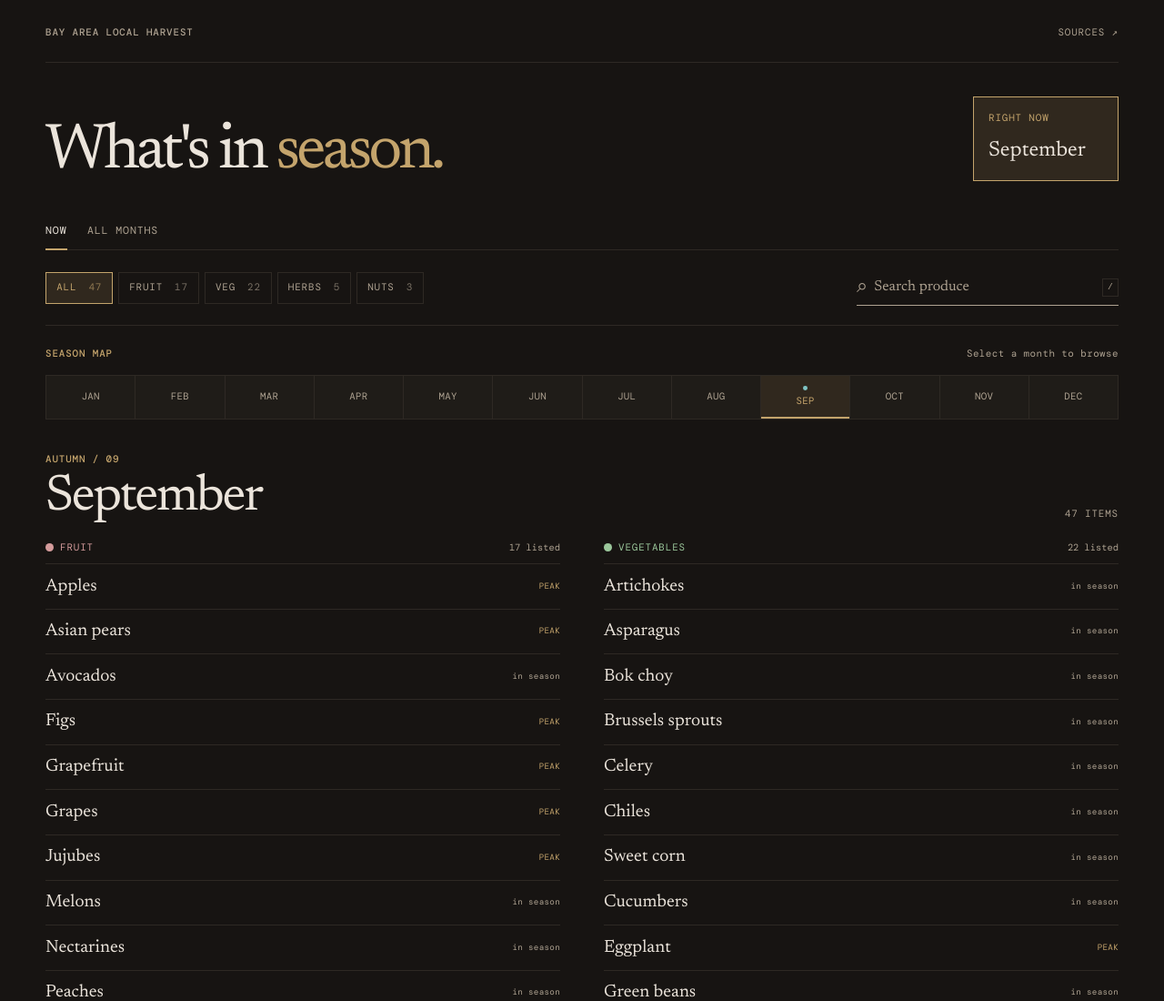
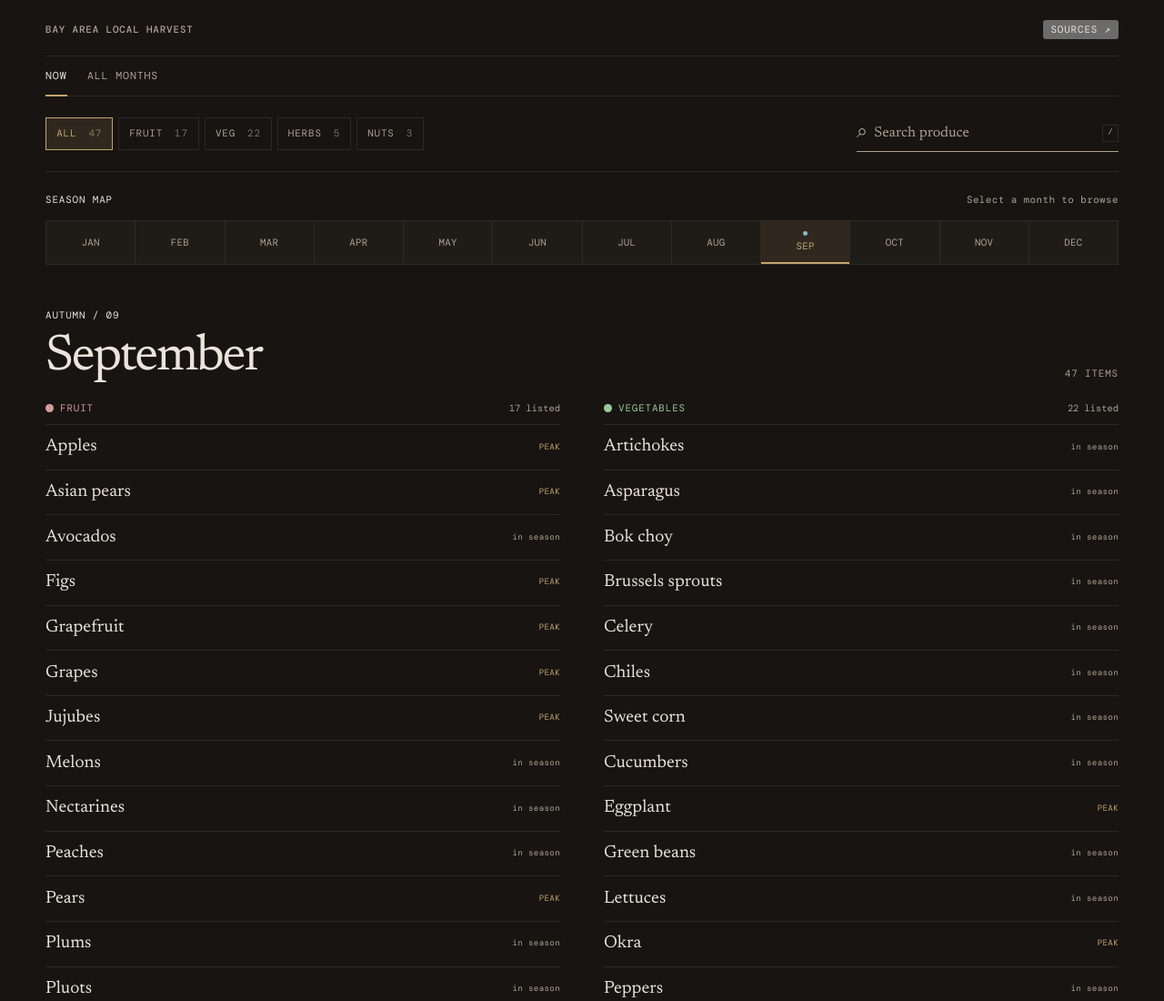
Before and after one commit to epleaner/bay-area-seasonality, a website: page index.html in a window 1280 px wide. Shown: the top 1100 px of the page at 91% size. Drawn offline with nearby package versions, Linux system fonts and the light colour scheme.

Commit message:
Remove unnecessary hero section

```diff
--- a/app.js
+++ b/app.js
@@ -53,7 +53,6 @@ function renderNow() {
   const month = monthById(state.month);
   const items = filteredProduce(state.month);
   const grouped = Object.keys(CATEGORY_LABELS).map((category) => [category, items.filter((item) => item.category === category)]);
-  $('#current-month-stamp').textContent = month.name;
   $('#selected-month-season').textContent = `${month.season} / ${month.id.toString().padStart(2, '0')}`;
   $('#selected-month-title').textContent = month.name;
   $('#now-result-count').textContent = `${items.length} ${items.length === 1 ? 'item' : 'items'}`;
--- a/index.html
+++ b/index.html
@@ -20,15 +20,6 @@
   </header>
 
   <main id="main-content" class="page-shell">
-    <section class="intro" aria-labelledby="page-title">
-      <div>
-        <h1 id="page-title">What's in <em>season.</em></h1>
-      </div>
-      <div class="now-stamp" aria-label="Current month">
-        <span class="now-stamp__label">RIGHT NOW</span>
-        <strong id="current-month-stamp">—</strong>
-      </div>
-    </section>
 
     <nav class="view-tabs" aria-label="Views" role="tablist">
       <button class="view-tab is-active" id="now-tab" type="button" role="tab" aria-selected="true" aria-controls="now-view" data-view="now">Now</button>
--- a/styles.css
+++ b/styles.css
@@ -31,21 +31,8 @@ button { color: inherit; }
 .skip-link:focus { transform: translateY(0); }
 
 .site-header { width: min(var(--max-width), calc(100% - 3rem)); margin: 0 auto; padding: 1.35rem 0 1.1rem; display: flex; align-items: center; justify-content: space-between; border-bottom: 1px solid var(--rule); }
-.brand-lockup, .text-button, .eyebrow, .now-stamp__label, .section-kicker, .month-selector__hint, .filter-button, .search-field, .result-count, .category-label, .season-chip, .footer-meta, .source-list__meta, .dialog-footnote { font-family: var(--utility); font-size: .68rem; letter-spacing: .08em; text-transform: uppercase; }
+.brand-lockup, .text-button, .section-kicker, .month-selector__hint, .filter-button, .search-field, .result-count, .category-label, .season-chip, .footer-meta, .source-list__meta, .dialog-footnote { font-family: var(--utility); font-size: .68rem; letter-spacing: .08em; text-transform: uppercase; }
 .brand-lockup { color: var(--muted); font-weight: 500; }
-.brand-mark, .footer-mark { color: var(--accent); margin-right: .5rem; }
-.brand-slash { color: var(--accent); margin: 0 .3rem; }
-.text-button { border: 0; padding: .4rem 0; background: transparent; color: var(--muted); cursor: pointer; }
-.text-button:hover { color: var(--accent); font-style: italic; }
-.intro { display: grid; grid-template-columns: minmax(0, 1fr) auto; gap: 2rem; padding: 2.35rem 0 2rem; align-items: end; }
-.eyebrow, .section-kicker { margin: 0; color: var(--accent); font-weight: 500; }
-.eyebrow-dot { display: inline-block; width: .35rem; height: .35rem; margin: 0 .45rem .08rem; border-radius: 50%; background: var(--teal); }
-h1, h2, p { margin-top: 0; }
-h1 { max-width: 12ch; margin: 0; font-size: clamp(2.8rem, 6vw, 4.4rem); font-weight: 400; letter-spacing: -.06em; line-height: .9; }
-h1 em { color: var(--accent); font-style: normal; }
-.now-stamp { min-width: 10rem; padding: .9rem 1rem 1rem; border: 1px solid var(--accent); background: var(--accent-soft); }
-.now-stamp__label { display: block; color: var(--accent); }
-.now-stamp strong { display: block; margin-top: .7rem; color: var(--ink); font-size: 1.45rem; font-weight: 400; }
 
 .page-shell { width: min(var(--max-width), calc(100% - 3rem)); margin: 0 auto; }
 .view-tabs { display: flex; gap: 1.4rem; border-bottom: 1px solid var(--rule); }
@@ -132,8 +119,6 @@ h2 { margin: .35rem 0 0; font-size: clamp(2rem, 5vw, 3.5rem); font-weight: 400;
 button:focus-visible, input:focus-visible, a:focus-visible, summary:focus-visible { outline: 2px solid var(--accent); outline-offset: 3px; }
 @media (max-width: 720px) {
   .site-header, .page-shell { width: min(var(--max-width), calc(100% - 2rem)); }
-  .intro { grid-template-columns: 1fr; gap: 1.5rem; padding-top: 3.8rem; }
-  .now-stamp { width: max-content; min-width: 9rem; }
   .controls { align-items: stretch; flex-direction: column; }
   .search-field { width: 100%; }
   .month-rail { grid-template-columns: repeat(6, minmax(0, 1fr)); }
@@ -146,7 +131,6 @@ button:focus-visible, input:focus-visible, a:focus-visible, summary:focus-visibl
   body { font-size: 17px; }
   .brand-lockup { font-size: .58rem; }
   .text-button { font-size: .6rem; }
-  h1 { font-size: 3rem; }
   .filter-button { flex: 1; padding-inline: .35rem; }
   .filter-group { width: 100%; }
   .month-selector__hint { font-size: .56rem; }
--- a/sw.js
+++ b/sw.js
@@ -1,4 +1,4 @@
-const CACHE = 'bay-area-seasonality-v3';
+const CACHE = 'bay-area-seasonality-v4';
 const CORE = ['/', '/index.html', '/styles.css', '/app.js', '/data/produce.json', '/manifest.webmanifest', '/icon.svg'];
 
 self.addEventListener('install', (event) => {
```
